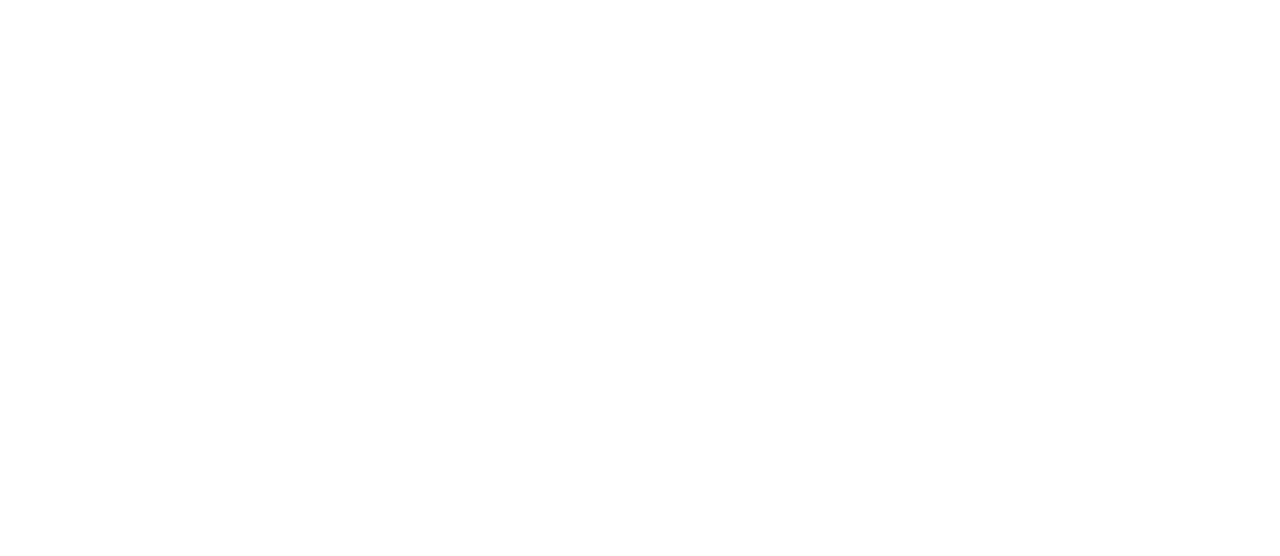
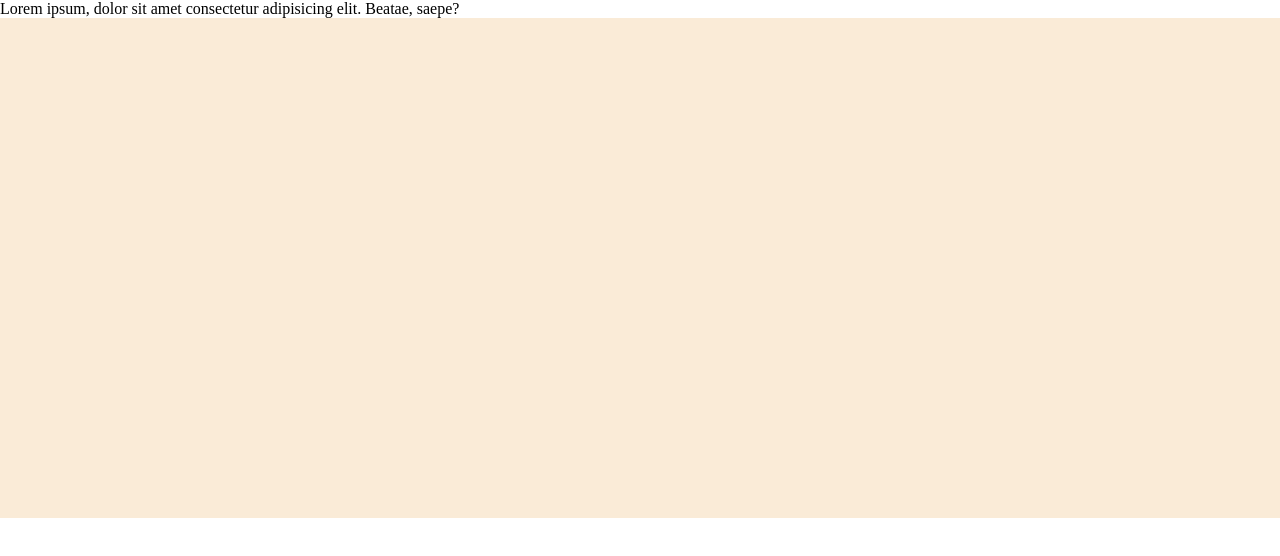
Before and after one commit to shreema01/Level-2-css-project, a plain HTML site: page index.html in a window 1280 px wide. Drawn offline with Linux system fonts and the light colour scheme.

Commit message:
modification

```diff
--- a/index.html
+++ b/index.html
@@ -1,11 +1,67 @@
 <!DOCTYPE html>
 <html lang="en">
 <head>
-    <meta charset="UTF-8">
-    <meta name="viewport" content="width=device-width, initial-scale=1.0">
     <title>Level-2-CSS-Project</title>
+    <style>
+        *{
+            margin:0px;
+            padding:0px;
+        }
+        /* 1 */
+        /* #div_first{
+            background-color: rgba(128, 0, 128,0.7);
+        } */
+
+        /* 2 */
+        /* #p{
+            color:aliceblue;
+        } */
+
+        /* 3 */
+        /* .back_image{
+            height:500px;
+            width:50px;
+            background-color:green;
+            background-image: url(instra.jpg);
+            background-size: contain;
+            background-repeat: no-repeat;
+            background-position: center;
+            /* shorthand */
+            /* background:green url(instra.jpg) contain no-repeat center;
+
+        } */
+         main{
+            height:500px;
+            background-color: antiquewhite;
+         }
+    </style>
 </head>
 <body>
+    <!-- 1 -->
+     <!-- <div id="div_first"> -->
+        <!-- 2 -->
+        <!-- <p id="p">Lorem ipsum, dolor sit amet consectetur adipisicing elit. Beatae, saepe?</p> -->
+     <!-- </div> -->
+      <!-- 3 -->
+       <!-- <div class="back_image">
+
+       </div> -->
+
+
+       <header>
+        <div id="div_first">
+            <!-- 2 -->
+            <p id="p">Lorem ipsum, dolor sit amet consectetur adipisicing elit. Beatae, saepe?</p>
+         </div>
+
+       </header>
+       <main>
+
+
+       </main>
+       <footer>
+
+       </footer>
 
 </body>
 </html>
```
Also changed, not shown: instra.jpg (added).
